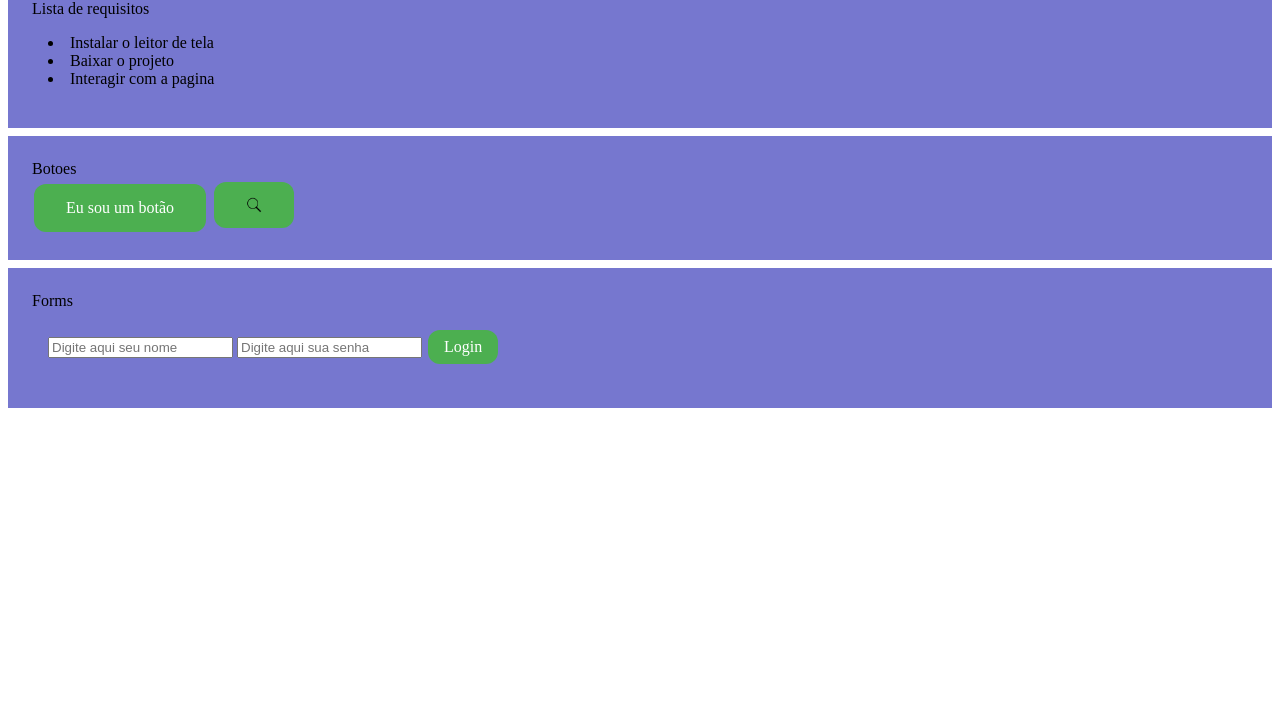
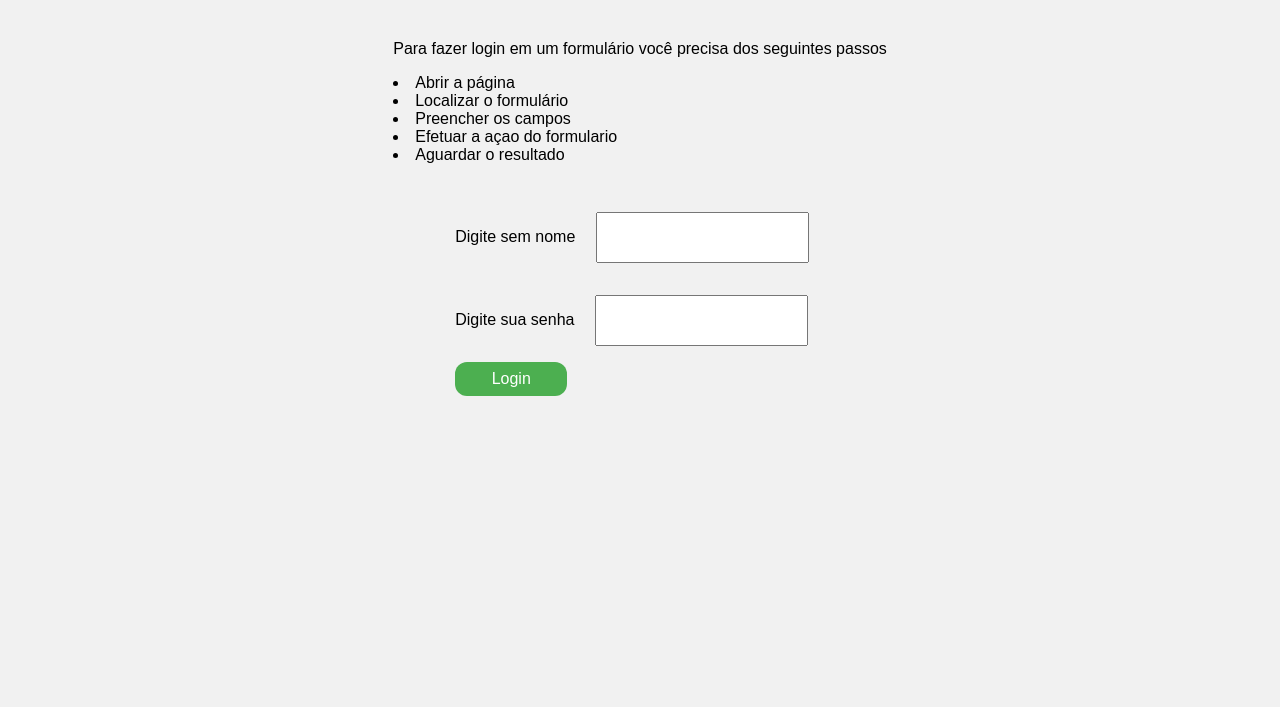
Before and after one commit to vitu-lemos/a11y-tests, a plain HTML site: page index.html in a window 1280 px wide. Shown: the part 93-800 px from the top of the page. Drawn offline with Linux system fonts and the light colour scheme.

Commit message:
add main page

```diff
--- a/index.html
+++ b/index.html
@@ -1,4 +1,4 @@
-<html lang="en">
+<html>
 
 <head>
     <meta charset="UTF-8">
@@ -9,34 +9,27 @@
 
 <body>
     <div class="heading">O intuito desta página é testar leitores de tela</div>
-    <div>
+    <div class="list">
+        <p>Para fazer login em um formulário você precisa dos seguintes passos</p>
+        <li>Abrir a página</li>
+        <li>Localizar o formulário</li>
+        <li>Preencher os campos</li>
+        <li>Efetuar a açao do formulario</li>
+        <li>Aguardar o resultado</li>
 
-        <div class="item">
-            <div class="subheading"> Lista de requisitos</div>
-            <div class="list">
-                <li>Instalar o leitor de tela</li>
+    </div>
+    <form action="">
+        <div>
+            <span>Digite sem nome</span>
+            <input type="text">
+        </div>
+        <div>
+            <span>Digite sua senha</span>
+            <input type="text">
+        </div>
+        <div class="button-login" onclick="login()">Login</div>
 
-                <li>Baixar o projeto</li>
-
-                <li>Interagir com a pagina</li>
-            </div>
-        </div>
-        <div class="item">
-            <div class="subheading">Botoes</div>
-            <div class="button" onclick="test()">Eu sou um botão</div>
-            <button class="button" onclick="test()"><img src="./icon-lupa.png"></button>
-        </div>
-        <div class="item">
-            <div class="subheading">Forms</div>
-            <form class="form">
-                <input type="text" placeholder="Digite aqui seu nome">
-                <input type="text" placeholder="Digite aqui sua senha">
-                <div class="button-login" onclick="test()">Login</div>
-            </form>
-        </div>
-    </div>
-    </div>
-    </div>
+    </form>
     <script src="script.js"></script>
 </body>
 
--- a/styles.css
+++ b/styles.css
@@ -1,3 +1,18 @@
+body{
+    background-color: #f1f1f1;
+    font-family: Arial, Helvetica, sans-serif;
+    margin: 0;
+    padding: 1rem;
+    display: flex;
+    align-items: center;
+    flex-direction: column;
+}
+@media screen and (min-width: 1250px) {
+    body{
+        padding: 2rem 250px;
+    }
+
+}
 .heading{
     text-align: center;
     font-size: 2rem;
@@ -33,11 +48,16 @@
     margin-bottom: 8px;
     padding: 24px;
 }
-.form{
+form{
 
     margin: 1rem;
     padding: 0;
     border-radius: 12px;
+
+}
+form input{
+    padding: 1rem;
+    margin: 1rem;
 }
 .button-login{
     background-color: #4CAF50;
@@ -50,6 +70,12 @@
     display: inline-block;
     font-size: 16px;
     border-radius: 12px;
-    /* height: 40px; */
+
     cursor: pointer;
+    width: 80px;
+    margin: auto    ;
 }
+.list{
+    display: flex;
+    flex-direction: column;
+}
```
